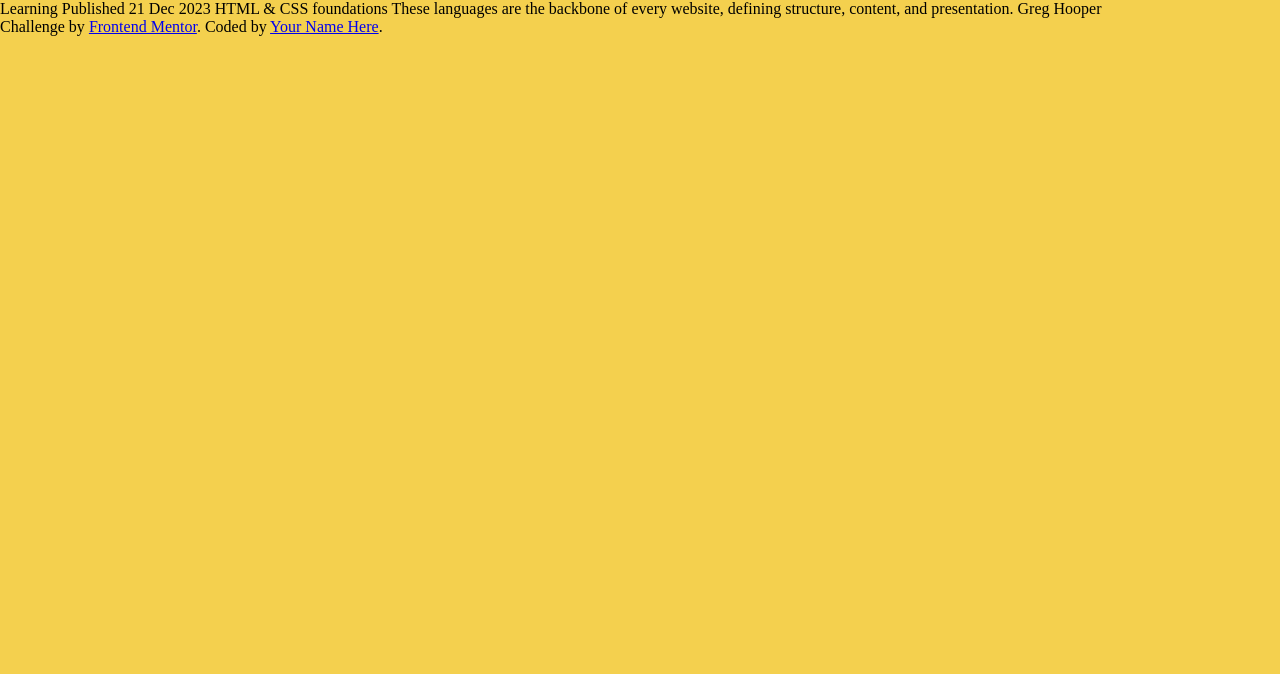
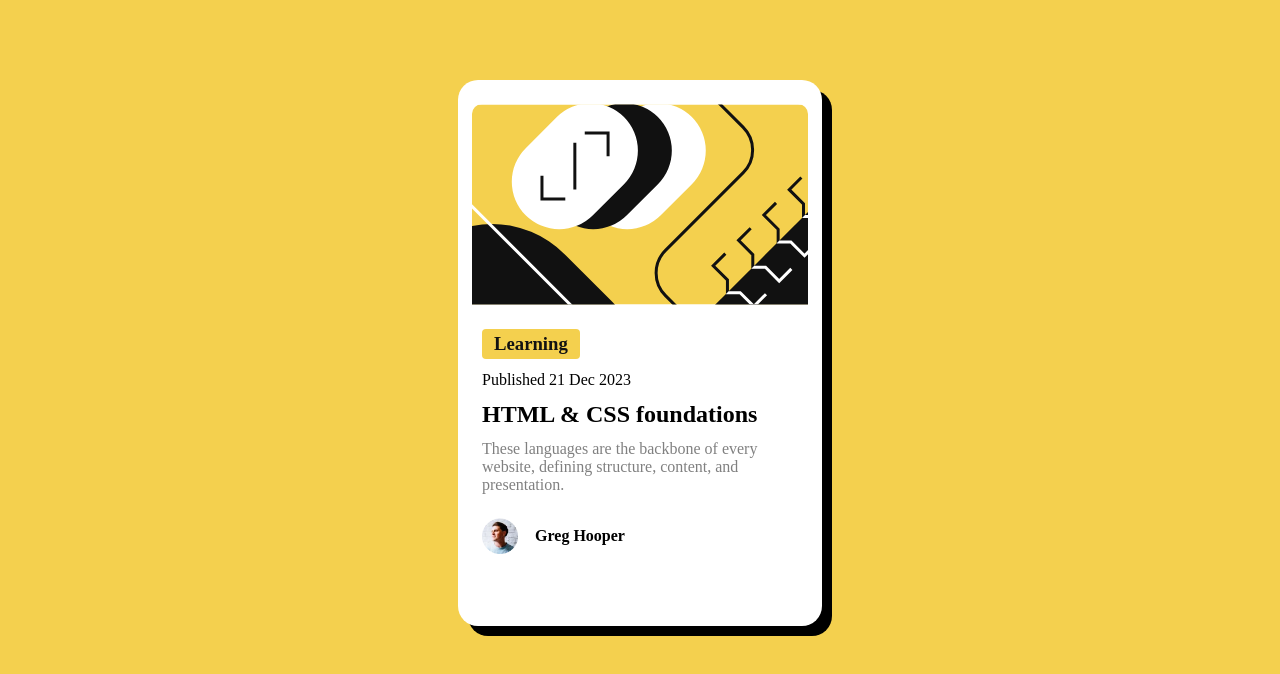
Before and after one commit to KingSlayer3x/Blog-preview, a plain HTML site: page index.html in a window 1280 px wide. Drawn offline with Linux system fonts and the light colour scheme.

Commit message:
final commit

```diff
--- a/index.html
+++ b/index.html
@@ -12,20 +12,30 @@
   <!-- Feel free to remove these styles or customise in your own stylesheet 👍 -->
 </head>
 <body>
+  <div class="container">
+    <img src="assets/images/illustration-article.svg" class="img pad24 square">
 
-  Learning
+    <div class="content pad24 padlr">
+      <h3 class="pad12 category">Learning</h3>
 
-  Published 21 Dec 2023
+      <p class="pad12 publishdate">Published 21 Dec 2023</p>
 
-  HTML & CSS foundations
+      <h2 class="pad12 title">HTML & CSS foundations</h2>
 
-  These languages are the backbone of every website, defining structure, content, and presentation.
+      <p class="description">These languages are the backbone of every website, defining structure, content, and presentation.</p>
 
-  Greg Hooper
+    </div>
+    <div class="hug">
+      <img class="im" src="assets/images/image-avatar.webp">
 
-  <div class="attribution">
+      <p class="author">Greg Hooper</p>
+    </div>
+
+
+
+  <!-- <div class="attribution">
     Challenge by <a href="https://www.frontendmentor.io?ref=challenge" target="_blank">Frontend Mentor</a>.
     Coded by <a href="#">Your Name Here</a>.
-  </div>
+  </div> -->
 </body>
 </html>
--- a/style.css
+++ b/style.css
@@ -6,3 +6,77 @@
 body{
     background-color: hsl(47, 88%, 63%);
 }
+
+.container{
+    display: block;
+    height: 498px;
+    width: 364px;
+    background-color: white;
+    display: block;
+    border-radius: 20px;
+    /* justify-content: center; */
+    /* align-items: center; */
+    margin: 10vh auto;
+    padding: 24px 0px;
+    box-shadow: 10px 10px;
+
+}
+.img{
+    border-radius: 10px;
+    background-color: hsl(0, 0%, 100%);
+    /* padding-top: 24px ; */
+    display: block;
+    margin: auto;
+}
+
+.pad12{
+    padding-bottom: 12px;
+}
+.pad24{
+    padding-bottom: 24px;
+}
+.padlr{
+    padding: 0px 24px ;
+}
+.category{
+    color: hsl(0, 0%, 7%);
+    background-color: hsl(47, 88%, 63%);
+    width: fit-content;
+    padding: 4px 12px;
+    border-radius: 4px;
+    font-family: Figtree;
+
+}
+.publishdate{
+    padding-top: 12px;
+    font-family: Figtree;
+}
+.title{
+    width: fit-content;
+    /* font-size: 16px; */
+    font-weight: 800;
+    font-family: Figtree;
+}
+.description{
+    color: hsl(0, 0%, 50%);
+    font-family: Figtree;
+}
+.hug{
+    display: flex;
+    padding-left: 24px;
+    width: 150px;
+    height: 50px;
+}
+
+.im{
+    width: 36px;
+    height: 36px;
+    padding-top: 24px ;
+}
+
+.author{
+    margin: auto;
+    padding: 33px 0px 0px 10px;
+    font-family: figtree;
+    font-weight: bold;
+}
```
